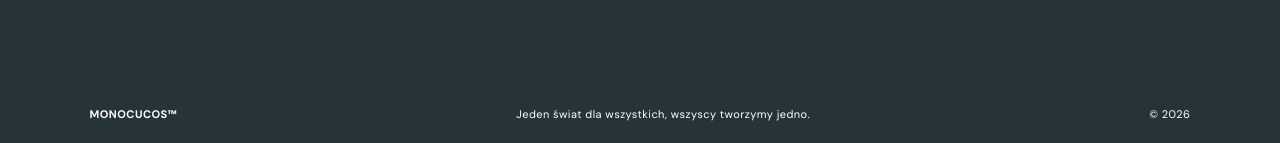
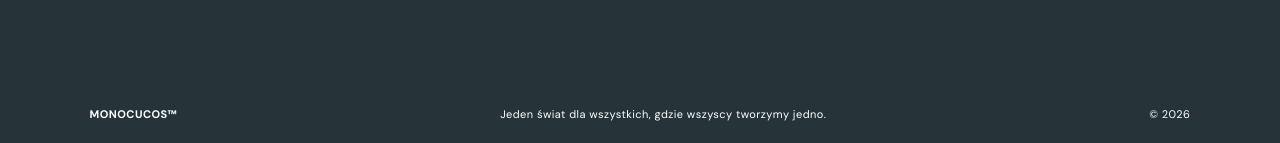
Before and after one commit to MonocucosTM/Monocucos, a Jekyll site: the page built from learning-pl-preview.html, in a window 1280 px wide and 900 px high, scrolled down 1914 px. Shown: the part 754-897 px from the top of the window. Built offline with Jekyll 4.4.1, drawn with Linux system fonts in a browser that asks for light colours.

Commit message:
Polish native review: refine slogan, territories phrase and inclusion labels

```diff
--- a/learning-pl-preview.html
+++ b/learning-pl-preview.html
@@ -233,7 +233,7 @@ header nav a:hover{
 <section class="ilustracion-aprender">
   <img src="{{ '/assets/img/aprender-monocuqueando-escuela.png' | relative_url }}" alt="Ali y los pequeños Monocucos saliendo de la escuela en un mundo de hilos">
 </section>
-<section class="section"><h2>Uczyć się to także odkrywać siebie.</h2><p class="intro">MONOCUCOS tworzy opowieści i doświadczenia, które pomagają dzieciom poznawać własne emocje, lepiej rozumieć innych i odkrywać nowe sposoby budowania relacji ze światem.</p><div class="cards"><article class="card"><div class="num">01</div><h3>UCZYMY SIĘ AKCEPTOWAĆ</h3><p>Różnice sprawiają, że każdy z nas jest wyjątkowy.</p><div class="dot"></div></article><article class="card"><div class="num">02</div><h3>UCZYMY SIĘ SŁUCHAĆ</h3><p>Każdy ma swoją historię.</p><div class="dot"></div></article><article class="card"><div class="num">03</div><h3>UCZYMY SIĘ ROZUMIEĆ EMOCJE</h3><p>Każda emocja ma nam coś do powiedzenia.</p><div class="dot"></div></article><article class="card"><div class="num">04</div><h3>UCZYMY SIĘ WSPIERAĆ</h3><p>Nikt nie powinien czuć się samotny.</p><div class="dot"></div></article><article class="card"><div class="num">05</div><h3>UCZYMY SIĘ ROZWIJAĆ</h3><p>Każdego dnia możemy odkryć w sobie coś nowego.</p><div class="dot"></div></article></div></section><section class="closing"><div class="line"></div><h2>Wspólna nauka zmienia sposób, w jaki patrzymy na świat.</h2><p>Bo kiedy uczymy się akceptować, słuchać, rozumieć emocje, wspierać innych i rozwijać się, uczymy się także żyć razem.</p></section></main><footer><strong>MONOCUCOS™</strong><span>Jeden świat dla wszystkich, wszyscy tworzymy jedno.</span><span>© 2026</span></footer>
+<section class="section"><h2>Uczyć się to także odkrywać siebie.</h2><p class="intro">MONOCUCOS tworzy opowieści i doświadczenia, które pomagają dzieciom poznawać własne emocje, lepiej rozumieć innych i odkrywać nowe sposoby budowania relacji ze światem.</p><div class="cards"><article class="card"><div class="num">01</div><h3>UCZYMY SIĘ AKCEPTOWAĆ</h3><p>Różnice sprawiają, że każdy z nas jest wyjątkowy.</p><div class="dot"></div></article><article class="card"><div class="num">02</div><h3>UCZYMY SIĘ SŁUCHAĆ</h3><p>Każdy ma swoją historię.</p><div class="dot"></div></article><article class="card"><div class="num">03</div><h3>UCZYMY SIĘ ROZUMIEĆ EMOCJE</h3><p>Każda emocja ma nam coś do powiedzenia.</p><div class="dot"></div></article><article class="card"><div class="num">04</div><h3>UCZYMY SIĘ WSPIERAĆ</h3><p>Nikt nie powinien czuć się samotny.</p><div class="dot"></div></article><article class="card"><div class="num">05</div><h3>UCZYMY SIĘ ROZWIJAĆ</h3><p>Każdego dnia możemy odkryć w sobie coś nowego.</p><div class="dot"></div></article></div></section><section class="closing"><div class="line"></div><h2>Wspólna nauka zmienia sposób, w jaki patrzymy na świat.</h2><p>Bo kiedy uczymy się akceptować, słuchać, rozumieć emocje, wspierać innych i rozwijać się, uczymy się także żyć razem.</p></section></main><footer><strong>MONOCUCOS™</strong><span>Jeden świat dla wszystkich, gdzie wszyscy tworzymy jedno.</span><span>© 2026</span></footer>
 <script>
 const menuIcon = document.querySelector('.mobile-menu-icon');
 const mobileMenu = document.querySelector('.mobile-menu');
```
